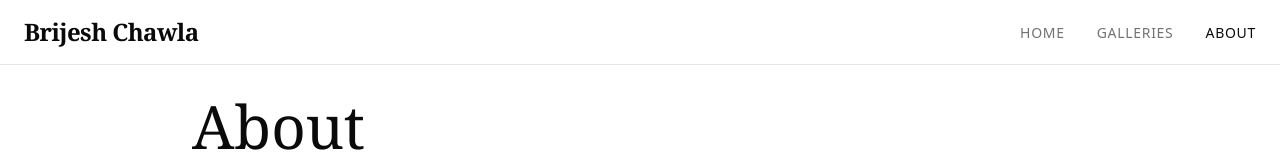
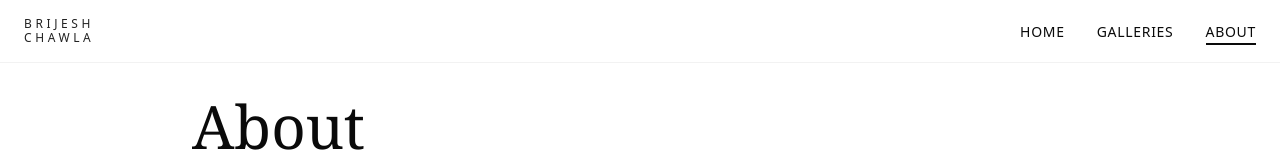
Before and after one commit to learningdotnet17/nextjs-photo, a Next.js app: page /about in a window 1280 px wide. Shown: the top 160 px of the page. Built offline with nearby package versions, Linux system fonts and the light colour scheme; a web font is replaced by a local one.

Commit message:
feat: redesign site title for elegant photography portfolio
Update site title with minimal, stacked uppercase letters and subtle hover effect.

Co-authored-by: null <25913578+learningdotnet17@users.noreply.github.com>

```diff
--- a/components/navigation.tsx
+++ b/components/navigation.tsx
@@ -14,11 +14,16 @@ export function Navigation() {
   ]
 
   return (
-    <nav className="fixed top-0 left-0 right-0 z-50 bg-background/80 backdrop-blur-md border-b border-border">
+    <nav className="fixed top-0 left-0 right-0 z-50 bg-background/20 backdrop-blur-lg border-b border-border/50">
       <div className="container mx-auto px-6 py-4">
         <div className="flex items-center justify-between">
-          <Link href="/" className="font-serif text-2xl font-semibold tracking-tight">
-            Brijesh Chawla
+          <Link href="/" className="flex flex-col leading-none group">
+            <span className="text-xs uppercase tracking-[0.3em] font-light text-foreground/90 group-hover:text-foreground transition-colors">
+              Brijesh
+            </span>
+            <span className="text-xs uppercase tracking-[0.3em] font-light text-foreground/90 group-hover:text-foreground transition-colors -mt-0.5">
+              Chawla
+            </span>
           </Link>
 
           <ul className="flex items-center gap-8">
@@ -27,8 +32,9 @@ export function Navigation() {
                 <Link
                   href={link.href}
                   className={cn(
-                    "text-sm uppercase tracking-wider transition-colors hover:text-accent",
-                    pathname === link.href ? "text-foreground" : "text-muted-foreground",
+                    "text-sm uppercase tracking-wider transition-all hover:text-foreground/80 text-foreground relative pb-1",
+                    pathname === link.href &&
+                      "after:absolute after:bottom-0 after:left-0 after:right-0 after:h-0.5 after:bg-foreground after:content-['']",
                   )}
                 >
                   {link.label}
```
